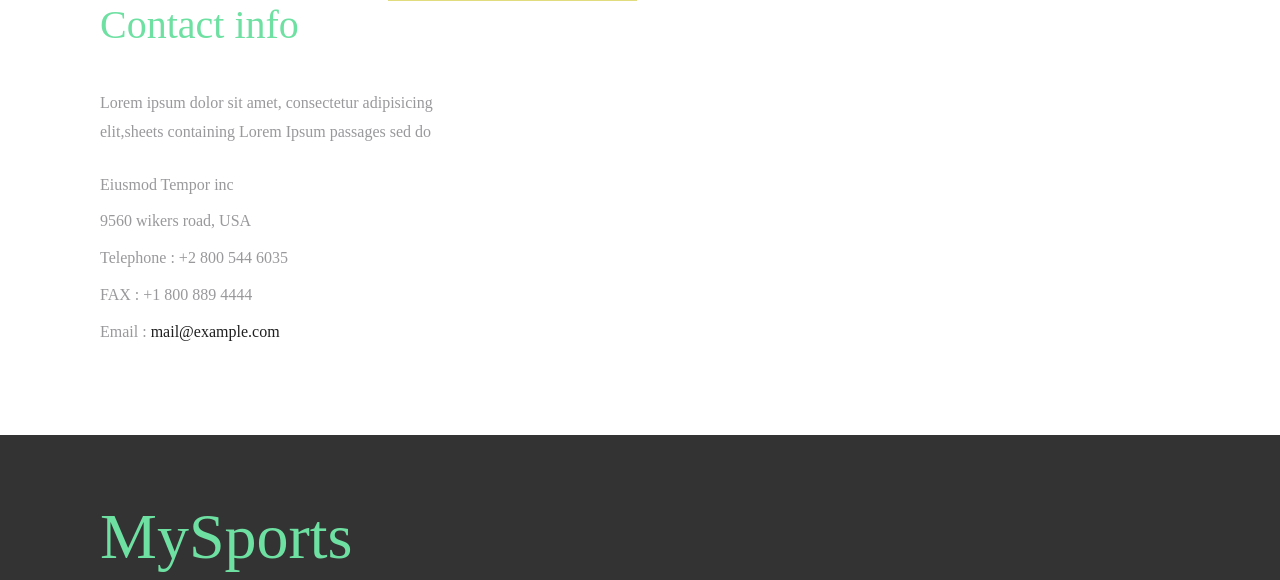
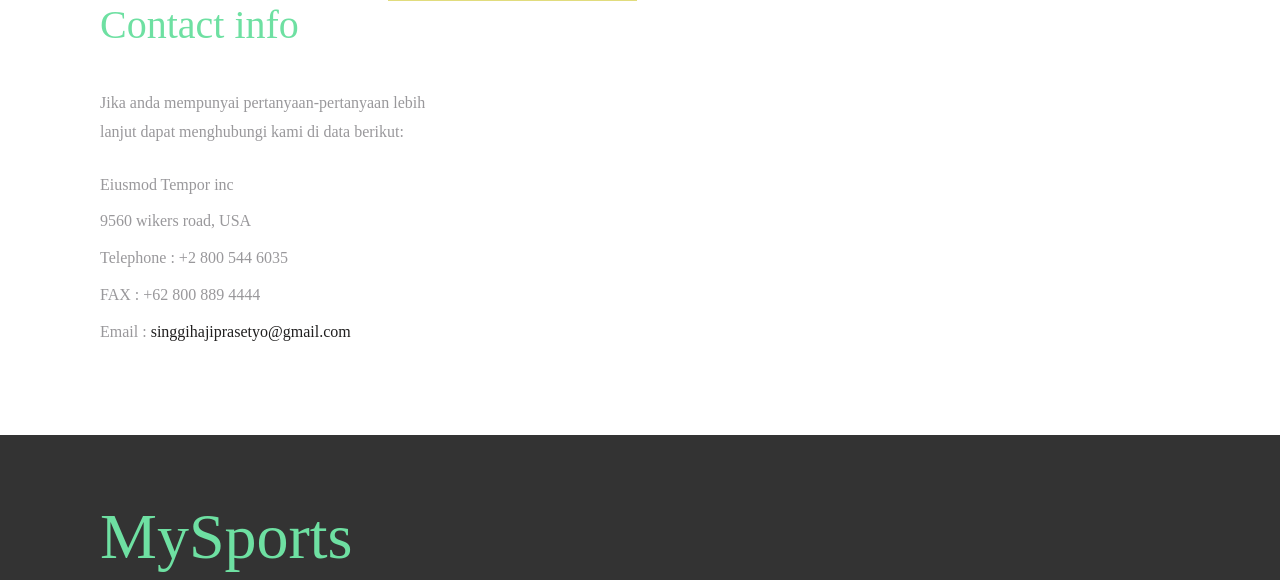
Before and after one commit to forces19/mysports, a CodeIgniter app: page /sportzweb/index.php/welcome/contact in a window 1280 px wide. Shown: the part 1326-1906 px from the top of the page. Run offline with CodeIgniter, Linux system fonts and the light colour scheme; data comes from the database, SQL or seed files in the repository; some libraries are stand-ins or nearby versions; some web fonts are replaced.

Commit message:
edit img

```diff
--- a/application/controllers/Welcome.php
+++ b/application/controllers/Welcome.php
@@ -46,16 +46,22 @@ class Welcome extends CI_Controller {
 
 	public function services()
 	{
-		$this->load->view('pages/services');
+		$data = [];
+		$data['judul'] = $this->data_teks->get_cons('judul');
+		$this->load->view('pages/services',$data);
 	}
 
 	public function login()
 	{
-		$this->load->view('pages/login');
+		$data = [];
+		$data['judul'] = $this->data_teks->get_cons('judul');
+		$this->load->view('pages/login',$data);
 	}
 
 	public function contact()
 	{
-		$this->load->view('pages/contact');
+		$data = [];
+		$data['judul'] = $this->data_teks->get_cons('judul');
+		$this->load->view('pages/contact',$data);
 	}
 }
--- a/application/views/pages/contact.php
+++ b/application/views/pages/contact.php
@@ -27,7 +27,7 @@ License URL: http://creativecommons.org/licenses/by/3.0/
 	<div class="banner">
 		<div class="banr-info abt-bnr">
 			<div class="logo">
-				<a href="<?php echo base_url(); ?>index.html">Sportz</a>
+				<a href="<?php echo base_url(); ?>index.html"><?=$judul ?></a>
 			</div>
 		</div>
 	</div>
@@ -79,12 +79,12 @@ License URL: http://creativecommons.org/licenses/by/3.0/
 				</div>
 				<div class="col-md-4 address">
 					<h3>Contact info</h3>
-					<p class="cnt-p">Lorem ipsum dolor sit amet, consectetur adipisicing elit,sheets containing Lorem Ipsum passages sed do </p>
+					<p class="cnt-p">Jika anda mempunyai pertanyaan-pertanyaan lebih lanjut dapat menghubungi kami di data berikut:</p>
 					<p>Eiusmod Tempor inc</p>
 					<p>9560 wikers road, USA</p>
 					<p>Telephone : +2 800 544 6035</p>
-					<p>FAX : +1 800 889 4444</p>
-					<p>Email : <a href="mailto:example@mail.com">mail@example.com</a></p>
+					<p>FAX : +62 800 889 4444</p>
+					<p>Email : <a href="mailto:singgihajiprasetyo@gmail.com">singgihajiprasetyo@gmail.com</a></p>
 				</div>
 				<div class="clearfix"> </div>
 			</div>
--- a/application/views/pages/login.php
+++ b/application/views/pages/login.php
@@ -27,7 +27,7 @@ License URL: http://creativecommons.org/licenses/by/3.0/
 	<div class="banner">
 		<div class="banr-info abt-bnr">
 			<div class="logo">
-				<a href="<?php echo base_url(); ?>index.html">Sportz</a>
+				<a href="<?php echo base_url(); ?>index.html"><?=$judul ?></a>
 			</div>
 		</div>
 	</div>
```
Also changed, not shown: application/views/pages/services.php (+9 -9 lines), images/img5a.jpg (deleted), images/img7.jpg, images/img7a.jpg, images/william-hook-58602.jpg (deleted).
